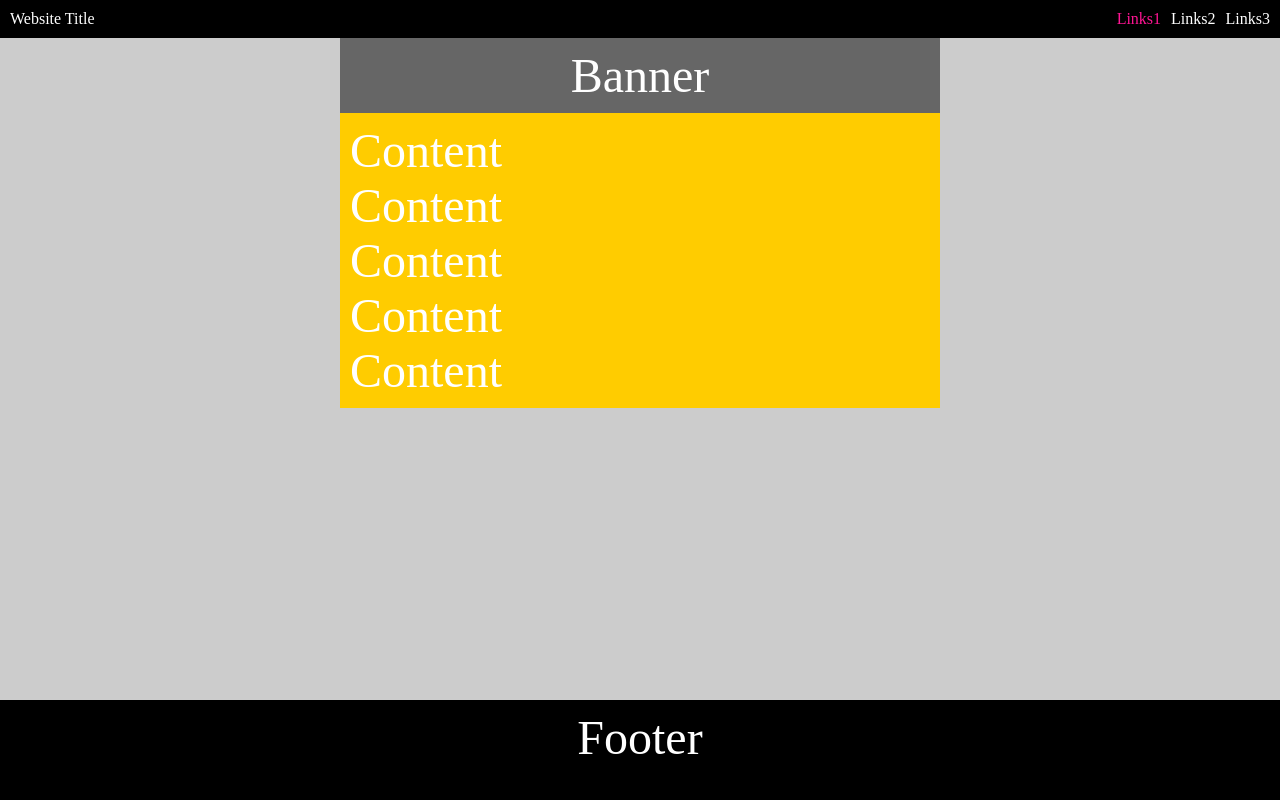
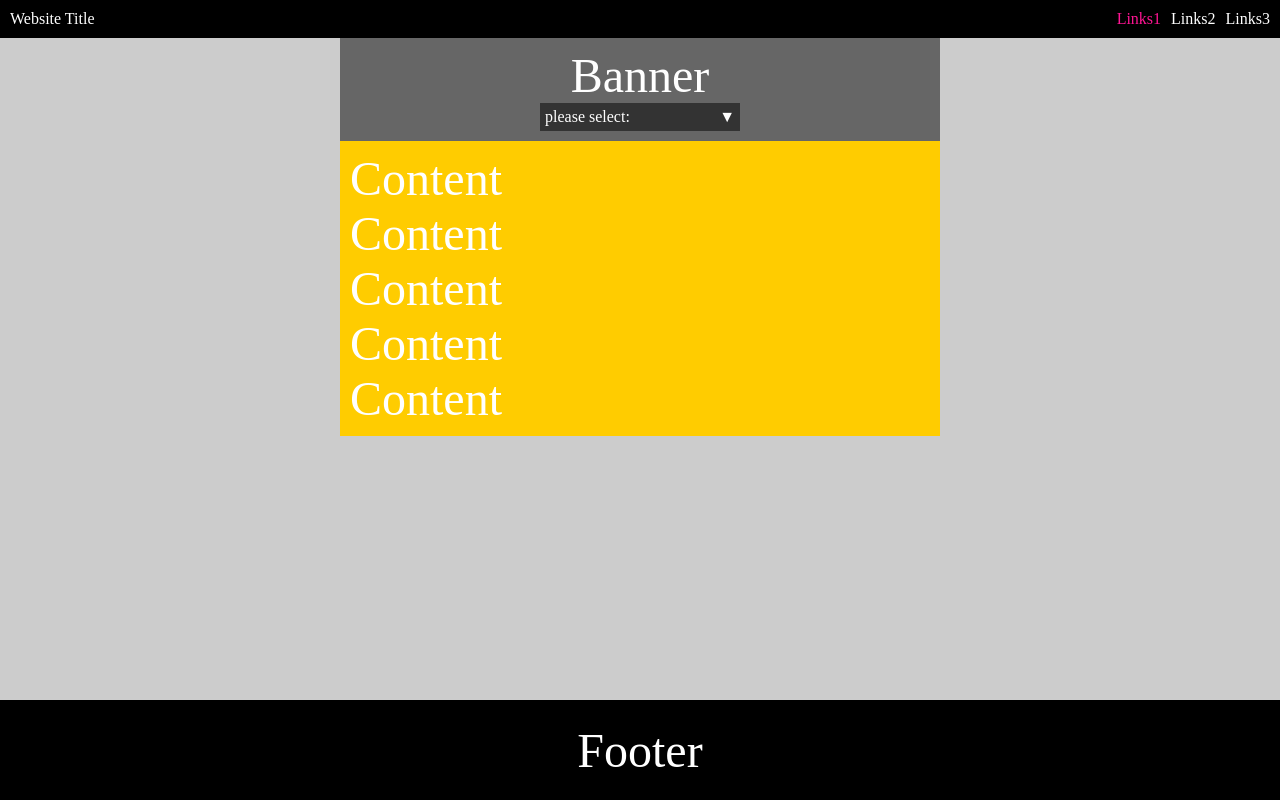
Before and after one commit to edwinliangtw/EasyVueUI, a Vue app: page / in a window 1280 px wide. Built offline with nearby package versions, Linux system fonts and the light colour scheme.

Commit message:
add dropdown menu

```diff
--- a/src/App.vue
+++ b/src/App.vue
@@ -12,8 +12,9 @@
 			</EZGroup>
 			<EZGroup width="600px" layout="vertical" marginAuto="true">
 				<!-- banner -->
-				<EZGroup bg="#666" justify="center" padding="10px">
+				<EZGroup bg="#666" layout="vertical" justify="center" padding="10px">
 					<EZLabel color="white" size="3em">Banner</EZLabel>
+					<EZSelect width="200px" :items="['test1','test2','test3']" :onSelect="onSelect"/>
 				</EZGroup>
 				<!-- contents -->
 				<EZGroup layout="vertical" bg="#FFCC00" padding="10px">
@@ -36,4 +37,10 @@
 import EZGroup from '@/components/core/EZGroup.vue'
 import EZButton from '@/components/core/EZButton.vue'
 import EZLabel from '@/components/core/EZLabel.vue'
+import EZSelect from '@/components/core/EZSelect.vue'
+import { ref } from 'vue'
+// const title = ref('請選擇:')
+function onSelect(item, index) {
+	console.log(item, index)
+}
 </script>
--- a/src/assets/main.css
+++ b/src/assets/main.css
@@ -5,3 +5,8 @@ body {
   padding: 0;
   margin: 0;
 }
+
+/** 滑鼠手勢指標 */
+.ez-pointer {
+  cursor: pointer;
+}
--- a/src/components/core/EZButton.vue
+++ b/src/components/core/EZButton.vue
@@ -1,5 +1,5 @@
 <template>
-    <div
+    <div class="ez-button"
         @mouseenter="bgColor=bgOverColor"
         @mouseleave="bgColor=bgUpColor"
     ><EZLabel color="white"><slot>Button</slot></EZLabel></div>
@@ -31,7 +31,7 @@ switch(props.verticalAlign){
 </script>
 
 <style scoped>
-div {
+.ez-button {
     cursor: pointer;
     box-sizing: border-box;
     width: v-bind(width);
--- a/src/components/core/EZGroup.vue
+++ b/src/components/core/EZGroup.vue
@@ -1,12 +1,14 @@
 <template>
-    <div><slot></slot></div>
+    <div class="ez-group"><slot></slot></div>
 </template>
 
 <script setup>
 import { ref } from 'vue'
 let layoutSetting = ref('')
+let zIndexSetting = ref('')
 let marginAutoSetting = ref('')
 const props = defineProps({
+    position: { type: String, default: 'relative' },
     layout: { type: String, default: 'horizontal' },
     gap: {type: String, default: '0px'},
     justify : { type: String, default: 'none' },
@@ -30,15 +32,20 @@ switch(props.marginAuto){
     case 'false': marginAutoSetting.value = '0'; break;
     case 'true': marginAutoSetting.value = '0 auto'; break;
 }
+switch(props.position){
+    case 'absolute': zIndexSetting.value = '1'; break;
+}
 </script>
 
 <style scoped>
-div {
+.ez-group {
+    position: v-bind(position);
     display: inline-flex;
     gap: v-bind(gap);
     flex-direction: v-bind(layoutSetting);
     flex-wrap: no-wrap;
     justify-content: v-bind(justify);
+    align-items: v-bind(justify);
     box-sizing: border-box;
     width: v-bind(width);
     height: v-bind(height);
@@ -51,5 +58,6 @@ div {
     margin: v-bind(marginAutoSetting);
     min-height: v-bind(minHeight);
     max-width: v-bind(maxWidth);
+    z-index: v-bind(zIndexSetting);
 }
 </style>
--- a/src/components/core/EZLabel.vue
+++ b/src/components/core/EZLabel.vue
@@ -1,5 +1,5 @@
 <template>
-    <div><slot>Label</slot></div>
+    <div class="ez-label"><slot>Label</slot></div>
 </template>
 
 <script setup>
@@ -11,7 +11,7 @@ const props = defineProps({
 </script>
 
 <style scoped>
-div {
+.ez-label {
     color: v-bind(color);
     font-size: v-bind(size);
     box-shadow: v-bind(shadow);
--- /dev/null
+++ b/src/components/core/EZSelect.vue
@@ -0,0 +1,33 @@
+<template>
+    <EZGroup layout="vertical">
+        <EZGroup class="ez-pointer" justify="space-between" @click="showSelection=true"  :width="width" :bg="bg" padding="5px">
+            <EZLabel color="white">{{title}}</EZLabel>
+            <EZLabel color="white">
+                <template v-if="showSelection">▲</template>
+                <template v-else>▼</template>
+            </EZLabel>
+        </EZGroup>
+        <EZGroup v-if="showSelection">
+            <EZGroup layout="vertical" position="absolute">
+                <EZButton v-for="(item, index) in items" :key="index" borderRadius="0px" :bgUpColor="bg" :width="width" padding="5px" @click="onSelect(items[index], index), showSelection=false, title = items[index]">
+                    {{items[index]}}
+                </EZButton>
+            </EZGroup>
+        </EZGroup>
+    </EZGroup>
+</template>
+
+<script setup>
+import EZGroup from '@/components/core/EZGroup.vue'
+import EZLabel from '@/components/core/EZLabel.vue'
+import EZButton from '@/components/core/EZButton.vue'
+import { ref } from 'vue'
+const showSelection = ref(false)
+const props = defineProps({
+    title: { type: String, default: 'please select:' },
+    items: { type: Array, default: [] },
+    onSelect: { type: Function, required: true },
+    width: { type: String, default: '100px' },
+    bg: { type: String, default: '#333' },
+})
+</script>
```
